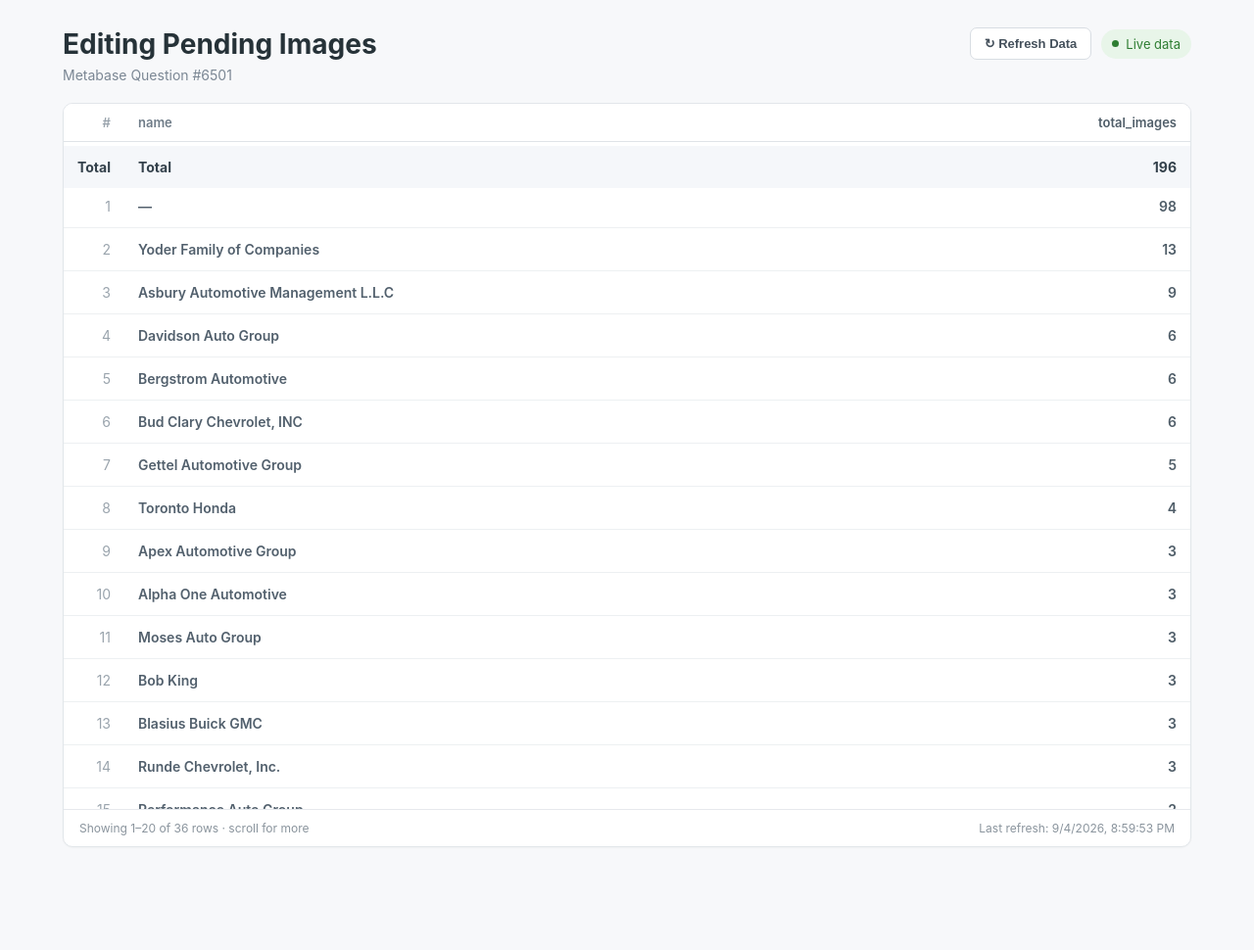
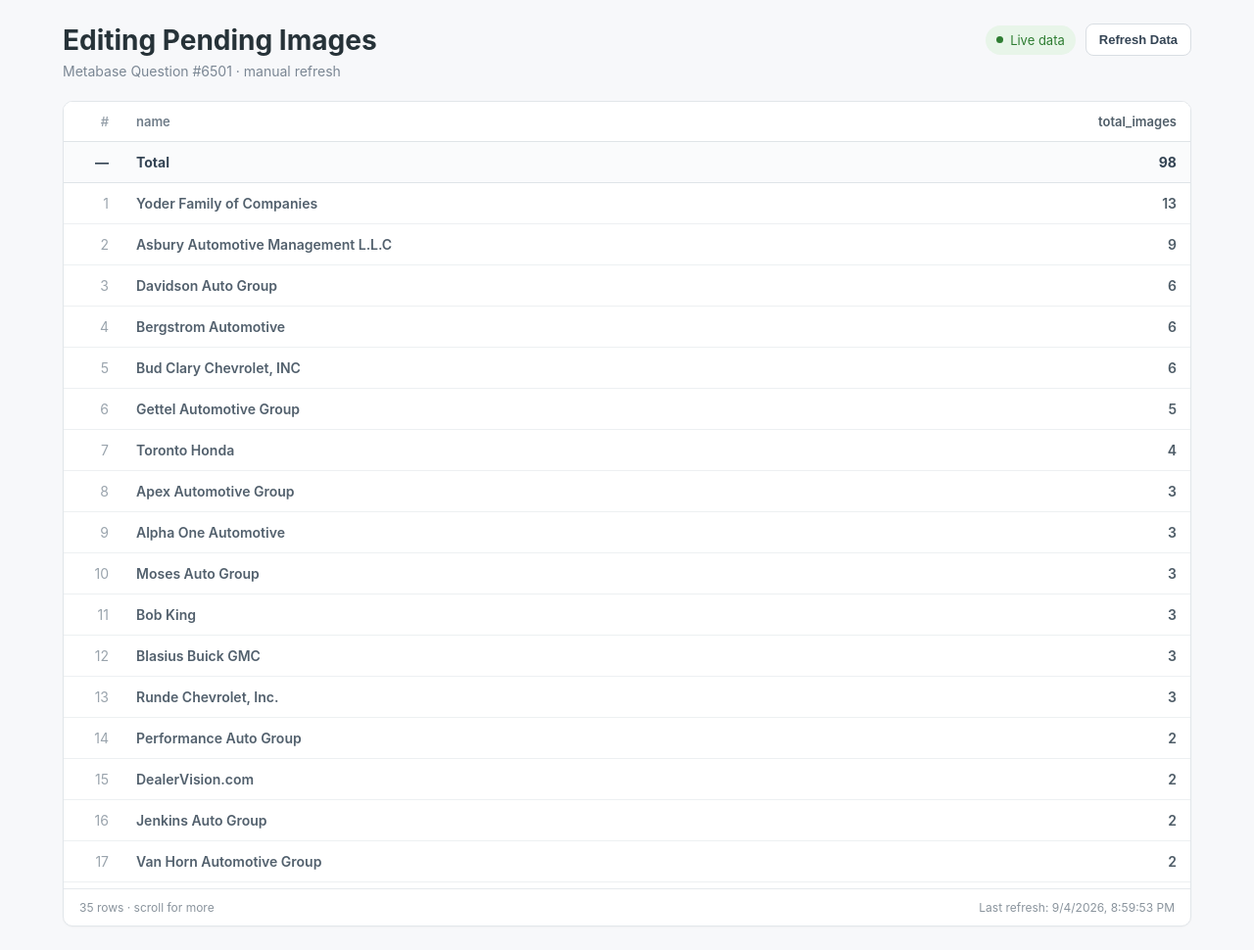
Before and after one commit to spyne-k/editing-pending, a website: page site/index.html in a window 1280 px wide. Shown: the whole page at 98% size. Before the commit the page ends 905 px from the top, so only its background shows below. Drawn offline with Linux system fonts and the light colour scheme.

Commit message:
Update index.html

```diff
--- a/site/index.html
+++ b/site/index.html
@@ -2,27 +2,22 @@
 <html lang="en">
 <head>
   <meta charset="utf-8">
-  <meta name="viewport" content="width=device-width, initial-scale=1">
-
+  <meta name="viewport" content="width=device-width,initial-scale=1">
   <title>Editing Pending Images</title>
-
   <style>
-    * {
-      box-sizing: border-box;
-    }
+    * { box-sizing: border-box; }
 
     body {
       margin: 0;
       background: #f7f8fa;
       color: #263238;
-      font-family: -apple-system, BlinkMacSystemFont, "Segoe UI",
-        Roboto, Arial, sans-serif;
+      font-family: -apple-system, BlinkMacSystemFont, "Segoe UI", Roboto, Arial, sans-serif;
     }
 
     .page {
       max-width: 1200px;
-      margin: 0 auto;
-      padding: 28px 24px 40px;
+      margin: auto;
+      padding: 24px;
     }
 
     .header {
@@ -30,7 +25,7 @@
       justify-content: space-between;
       align-items: flex-start;
       gap: 20px;
-      margin-bottom: 20px;
+      margin-bottom: 22px;
     }
 
     h1 {
@@ -45,30 +40,10 @@
       font-size: 14px;
     }
 
-    .header-actions {
+    .actions {
       display: flex;
       align-items: center;
       gap: 10px;
-    }
-
-    .refresh-btn {
-      border: 1px solid #d8dde3;
-      background: #ffffff;
-      color: #45515c;
-      padding: 8px 14px;
-      border-radius: 7px;
-      cursor: pointer;
-      font-size: 13px;
-      font-weight: 600;
-    }
-
-    .refresh-btn:hover {
-      background: #f1f3f5;
-    }
-
-    .refresh-btn:disabled {
-      opacity: 0.6;
-      cursor: wait;
     }
 
     .status {
@@ -95,15 +70,36 @@
       background: currentColor;
     }
 
+    .refresh-btn {
+      border: 1px solid #d9dee3;
+      background: #fff;
+      color: #344454;
+      padding: 8px 13px;
+      border-radius: 8px;
+      cursor: pointer;
+      font-size: 13px;
+      font-weight: 600;
+    }
+
+    .refresh-btn:hover {
+      background: #f5f7f9;
+    }
+
+    .refresh-btn:disabled {
+      opacity: .6;
+      cursor: wait;
+    }
+
     .card {
-      background: #ffffff;
+      background: #fff;
       border: 1px solid #e2e6ea;
       border-radius: 10px;
       overflow: hidden;
-      box-shadow: 0 1px 2px rgba(0, 0, 0, 0.03);
+      box-shadow: 0 1px 2px rgba(0,0,0,.03);
     }
 
-    .table-wrap {
+    /* Only dealer rows scroll. Header + Total stay frozen. */
+    .table-scroll {
       height: 720px;
       overflow-y: auto;
       overflow-x: auto;
@@ -115,40 +111,19 @@
       border-collapse: collapse;
     }
 
-    thead th {
-      position: sticky;
-      top: 0;
-      z-index: 10;
-      background: #ffffff;
+    th, td {
+      padding: 12px 14px;
+      border-bottom: 1px solid #edf0f2;
+      font-size: 14px;
+      white-space: nowrap;
+    }
+
+    th {
       color: #6f7c88;
       font-size: 13px;
       font-weight: 600;
       text-align: left;
-      padding: 11px 14px;
-      border-bottom: 1px solid #dfe4e8;
-    }
-
-    tbody td {
-      padding: 12px 14px;
-      height: 44px;
-      border-bottom: 1px solid #edf0f2;
-      font-size: 14px;
-      color: #45515c;
-      vertical-align: middle;
-    }
-
-    tbody tr:not(.total-row):hover {
-      background: #fafbfc;
-    }
-
-    .total-row td {
-      position: sticky;
-      top: 42px;
-      z-index: 9;
-      background: #f5f7fa;
-      font-weight: 700;
-      color: #34414b;
-      border-bottom: 1px solid #d8dde3;
+      background: #fff;
     }
 
     .number {
@@ -169,11 +144,25 @@
       color: #4f5d68;
     }
 
-    .total-row .number,
-    .total-row .name,
+    .fixed-table {
+      position: relative;
+      z-index: 2;
+      background: #fff;
+    }
+
+    .fixed-table th {
+      border-bottom: 1px solid #dfe4e8;
+    }
+
+    .total-row td {
+      font-weight: 700;
+      color: #344454;
+      background: #fafbfc;
+      border-bottom: 1px solid #dfe4e8;
+    }
+
     .total-row .total {
       font-weight: 700;
-      color: #34414b;
     }
 
     .empty {
@@ -193,66 +182,40 @@
     }
 
     @media (max-width: 700px) {
-      .page {
-        padding: 18px 12px 28px;
-      }
-
-      .header {
-        flex-direction: column;
-      }
-
-      .header-actions {
-        width: 100%;
-        justify-content: space-between;
-      }
-
-      .table-wrap {
-        height: 720px;
-      }
+      .page { padding: 18px 12px 28px; }
+      .header { flex-direction: column; }
+      .actions { width: 100%; justify-content: flex-end; }
+      .table-scroll { height: 720px; }
     }
   </style>
 </head>
 
 <body>
-
   <main class="page">
 
     <header class="header">
-
       <div>
         <h1>Editing Pending Images</h1>
-
-        <p class="subtitle">
-          Metabase Question #6501
-        </p>
+        <p class="subtitle">Metabase Question #6501 · manual refresh</p>
       </div>
 
-      <div class="header-actions">
-
-        <button
-          id="refreshBtn"
-          class="refresh-btn"
-          type="button"
-        >
-          ↻ Refresh Data
-        </button>
-
+      <div class="actions">
         <div id="status" class="status">
           <span class="dot"></span>
           <span>Loading…</span>
         </div>
 
+        <button id="refreshBtn" class="refresh-btn" onclick="loadData(true)">
+          Refresh Data
+        </button>
       </div>
-
     </header>
-
 
     <section class="card">
 
-      <div class="table-wrap">
-
+      <!-- Frozen header + frozen Total row -->
+      <div class="fixed-table">
         <table>
-
           <thead>
             <tr>
               <th class="number">#</th>
@@ -261,49 +224,40 @@
             </tr>
           </thead>
 
-          <tbody id="tbody">
-
-            <tr>
-              <td colspan="3" class="empty">
-                Loading data…
-              </td>
+          <tbody>
+            <tr class="total-row">
+              <td class="number">—</td>
+              <td class="name">Total</td>
+              <td class="total" id="grandTotal">0</td>
             </tr>
-
           </tbody>
-
         </table>
-
       </div>
 
+      <!-- Dealer rows scroll -->
+      <div class="table-scroll">
+        <table>
+          <tbody id="tbody">
+            <tr>
+              <td colspan="3" class="empty">Loading data…</td>
+            </tr>
+          </tbody>
+        </table>
+      </div>
 
       <div class="footer">
-
-        <span id="rowCount">
-          Loading…
-        </span>
-
-        <span id="refresh">
-          Last refresh: —
-        </span>
-
+        <span id="rowCount">0 rows</span>
+        <span id="refresh">Last refresh: —</span>
       </div>
 
     </section>
-
   </main>
 
-
   <script>
-
-    let payload = {
-      columns: [],
-      rows: []
-    };
-
+    let payload = { columns: [], rows: [] };
 
     const esc = value =>
-      String(value ?? "")
-        .replace(/[&<>"']/g, c => ({
+      String(value ?? "").replace(/[&<>"']/g, c => ({
         "&": "&amp;",
         "<": "&lt;",
         ">": "&gt;",
@@ -311,265 +265,114 @@
         "'": "&#039;"
       }[c]));
 
-
     function setStatus(text, error = false) {
-
-      const status =
-        document.getElementById("status");
-
-      status.className =
-        "status" + (error ? " error" : "");
-
+      const status = document.getElementById("status");
+      status.className = "status" + (error ? " error" : "");
       status.innerHTML =
-        '<span class="dot"></span>' +
-        '<span>' +
-        esc(text) +
-        '</span>';
+        '<span class="dot"></span><span>' + esc(text) + '</span>';
     }
 
+    function render() {
+      const columns = Array.isArray(payload.columns) ? payload.columns : [];
+      const rows = Array.isArray(payload.rows) ? payload.rows : [];
 
-    function render() {
-
-      const rows =
-        Array.isArray(payload.rows)
-          ? payload.rows
-          : [];
-
-      const columns =
-        payload.columns || [];
-
-
-      const nameIndex =
-        columns.findIndex(
-          c =>
-            String(c.name || "").toLowerCase()
-            === "name"
+      const nameIndex = Math.max(
+        0,
+        columns.findIndex(c => String(c.name || "").toLowerCase() === "name")
       );
 
-
-      const totalIndex =
-        columns.findIndex(
-          c =>
-            String(c.name || "").toLowerCase()
-            === "total_images"
+      const totalIndex = Math.max(
+        0,
+        columns.findIndex(c => String(c.name || "").toLowerCase() === "total_images")
       );
 
+      const mapped = rows.map(row => ({
+        name: row[nameIndex],
+        total: Number(row[totalIndex]) || 0
+      }));
 
-      const nameColumn =
-        nameIndex >= 0
-          ? nameIndex
-          : 0;
-
-
-      const totalColumn =
-        totalIndex >= 0
-          ? totalIndex
-          : 1;
-
-
-      const data =
-        rows
-          .map(row => ({
-            name: row[nameColumn],
-            total:
-              Number(row[totalColumn]) || 0
-          }))
-          .sort(
-            (a, b) =>
-              b.total - a.total
+      /*
+       * Metabase can return a first row like:
+       * [null, 98]
+       * where null = Total and 98 = grand total.
+       *
+       * Use that row as the frozen Total instead of adding it
+       * to the dealer rows.
+       */
+      const totalSource = mapped.find(
+        row => row.name == null && Number.isFinite(row.total)
       );
 
+      const dealers = mapped
+        .filter(row => row !== totalSource)
+        .sort((a, b) => b.total - a.total);
 
-      const grandTotal =
-        data.reduce(
-          (sum, row) =>
-            sum + row.total,
-          0
-        );
+      const grandTotal = totalSource
+        ? totalSource.total
+        : dealers.reduce((sum, row) => sum + row.total, 0);
 
+      document.getElementById("grandTotal").textContent =
+        grandTotal.toLocaleString();
 
-      const tbody =
-        document.getElementById("tbody");
-
-
-      if (!data.length) {
-
-        tbody.innerHTML = `
+      document.getElementById("tbody").innerHTML = dealers.length
+        ? dealers.map((row, index) => `
             <tr>
-            <td colspan="3" class="empty">
-              No records found
-            </td>
+              <td class="number">${index + 1}</td>
+              <td class="name">${esc(row.name) || "Unknown"}</td>
+              <td class="total">${row.total.toLocaleString()}</td>
+            </tr>
+          `).join("")
+        : `
+          <tr>
+            <td colspan="3" class="empty">No records found</td>
           </tr>
         `;
 
-      } else {
+      document.getElementById("rowCount").textContent =
+        `${dealers.length.toLocaleString()} rows · scroll for more`;
 
-        const totalRow = `
-          <tr class="total-row">
+      const refreshTime = payload.fetchedAt
+        ? new Date(payload.fetchedAt).toLocaleString()
+        : "—";
 
-            <td class="number">
-              Total
-            </td>
-
-            <td class="name">
-              Total
-            </td>
-
-            <td class="total">
-              ${grandTotal.toLocaleString()}
-            </td>
-
-          </tr>
-        `;
-
-
-        const dealerRows =
-          data.map(
-            (row, index) => `
-              <tr>
-
-                <td class="number">
-                  ${index + 1}
-                </td>
-
-                <td class="name">
-                  ${esc(row.name) || "—"}
-                </td>
-
-                <td class="total">
-                  ${row.total.toLocaleString()}
-                </td>
-
-              </tr>
-            `
-          ).join("");
-
-
-        tbody.innerHTML =
-          totalRow +
-          dealerRows;
+      document.getElementById("refresh").textContent =
+        "Last refresh: " + refreshTime;
     }
 
+    async function loadData(showLoading = false) {
+      const button = document.getElementById("refreshBtn");
 
-      document.getElementById(
-        "rowCount"
-      ).textContent =
-        `Showing 1–${Math.min(20, data.length)} of ${data.length} rows · scroll for more`;
-
-
-      document.getElementById(
-        "refresh"
-      ).textContent =
-        "Last refresh: " +
-        (
-          payload.fetchedAt
-            ? new Date(
-                payload.fetchedAt
-              ).toLocaleString()
-            : "—"
-        );
+      if (showLoading) {
+        button.disabled = true;
+        button.textContent = "Refreshing…";
+        setStatus("Loading…");
       }
 
-
-    async function loadData() {
-
       try {
-
-        setStatus("Loading…");
-
-
-        const response =
-          await fetch(
-            "data.json",
-            {
+        const response = await fetch("data.json?ts=" + Date.now(), {
           cache: "no-store"
-            }
-          );
-
+        });
 
         if (!response.ok) {
-          throw new Error(
-            "HTTP " +
-            response.status
-          );
+          throw new Error("HTTP " + response.status);
         }
 
-
-        payload =
-          await response.json();
-
-
+        payload = await response.json();
         render();
-
-
         setStatus("Live data");
 
+      } catch (error) {
+        console.error("Dashboard data load failed:", error);
+        setStatus("Data unavailable", true);
 
-      } catch (error) {
-
-        console.error(
-          "Dashboard data load failed:",
-          error
-        );
-
-
-        setStatus(
-          "Data unavailable",
-          true
-        );
-
+      } finally {
+        button.disabled = false;
+        button.textContent = "Refresh Data";
+      }
     }
 
-    }
-
-
-    /*
-     * Refresh ONLY when button is clicked.
-     */
-
-    document
-      .getElementById("refreshBtn")
-      .addEventListener(
-        "click",
-        async () => {
-
-          const button =
-            document.getElementById(
-              "refreshBtn"
-            );
-
-
-          button.disabled = true;
-
-          button.textContent =
-            "↻ Refreshing…";
-
-
-          try {
-
-            await loadData();
-
-          } finally {
-
-            button.disabled = false;
-
-            button.textContent =
-              "↻ Refresh Data";
-
-          }
-
-        }
-      );
-
-
-    /*
-     * Initial page load.
-     * No automatic refresh.
-     */
-
+    // Initial load only. No automatic 5-minute refresh.
     loadData();
-
   </script>
-
 </body>
 </html>
```
Lines whose indentation alone changed are shown as unchanged.
